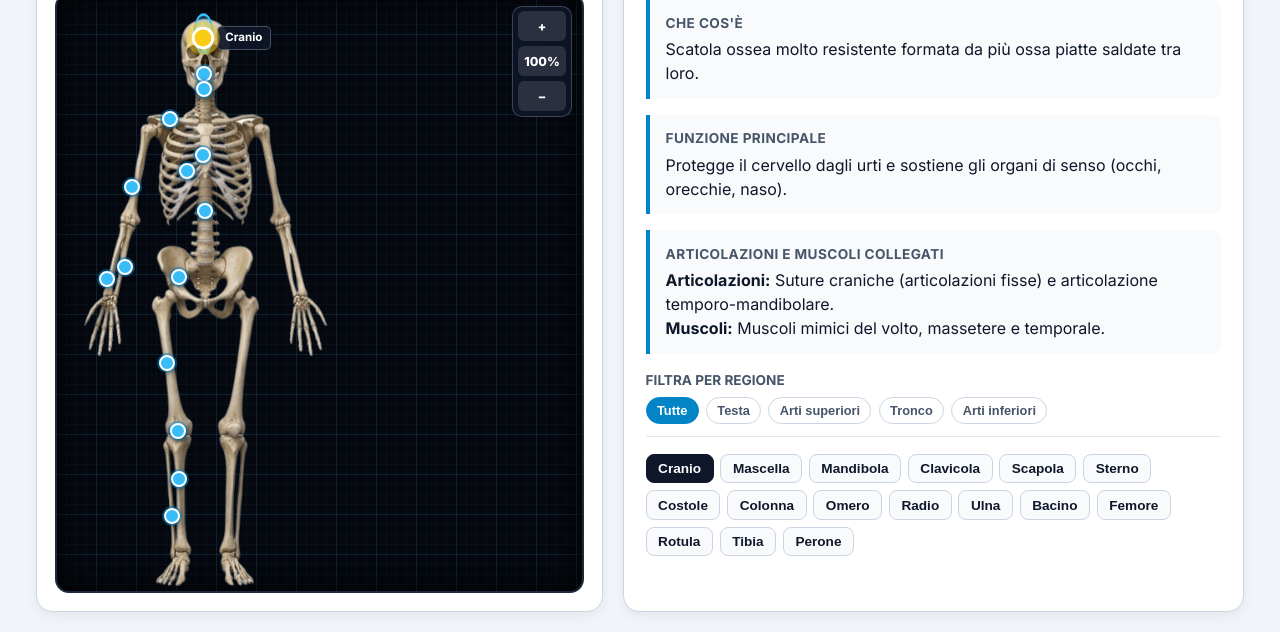
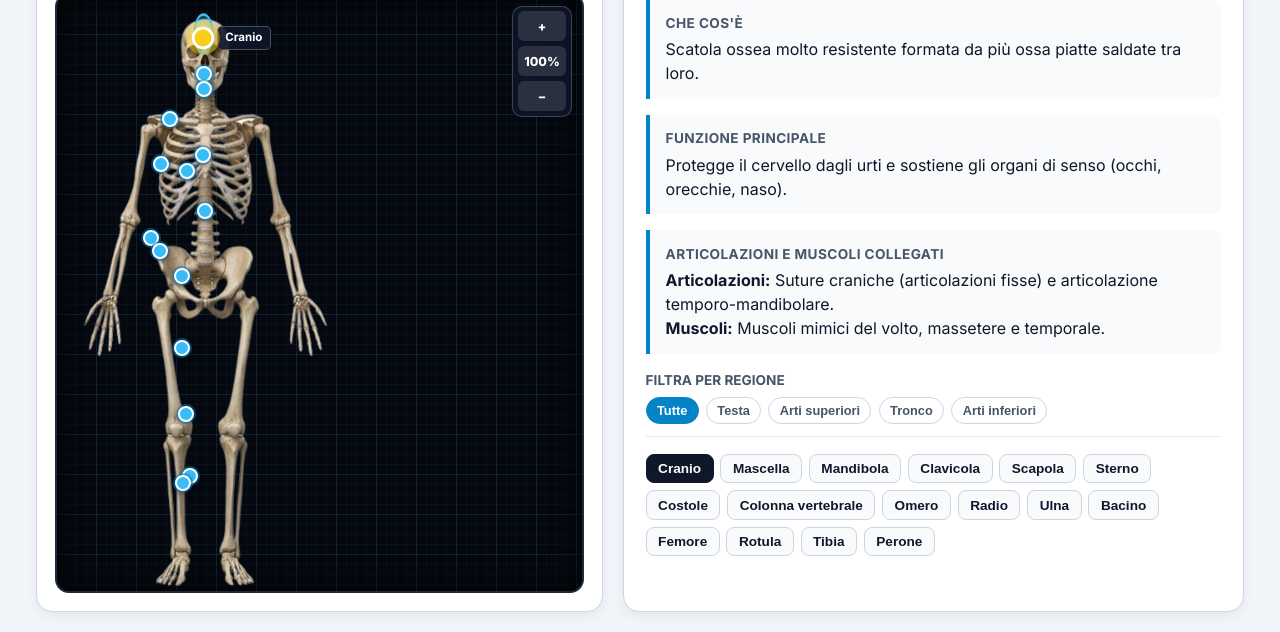
Before and after one commit to paolafrosio/apparatolocomotore, a plain HTML site: page index4.html in a window 1280 px wide. Shown: the part 342-974 px from the top of the page. Drawn offline with Linux system fonts and the light colour scheme.

Commit message:
Refine anatomical data in index4.html
Updated anatomical descriptions and functions for various bones and muscles. Changed names for clarity and improved accuracy in descriptions.

```diff
--- a/index4.html
+++ b/index4.html
@@ -1491,11 +1491,11 @@
                 }
             },
             {
-                id: "colonna", name: "Colonna", region: "Tronco",
+                id: "colonna", name: "Colonna vertebrale", region: "Tronco",
                 desc: "Asse portante del corpo formato da 33-34 ossa sovrapposte chiamate vertebre.",
                 func: "Sostiene tutto il busto, permette di piegarsi e proteggere il midollo spinale.",
                 joints: "Dischi intervertebrali (articolazioni semimobili).",
-                muscles: "Muscoli paravertebrali, trapezio e muscoli addominali.",
+                muscles: "Muscoli della schiena, trapezio e muscoli addominali.",
                 views: {
                     front: { x: 50.4, y: 35.5 },
                     right: { x: 56.7, y: 33.1 },
@@ -1505,232 +1505,232 @@
             },
             {
                 id: "omero", name: "Omero", region: "Arti superiori",
-                desc: "Osso lungo che forma lo scheletro del braccio, dalla spalla fino al gomito.",
-                func: "Permette di sollevare, ruotare e muovere il braccio in tutte le direzioni.",
-                joints: "Articolazione della spalla (in alto) e del gomito (in basso).",
+                desc: "Osso lungo e robusto che forma lo scheletro del braccio, tra la spalla e il gomito.",
+                func: "Permette i movimenti del braccio e offre attacco a muscoli potenti come bicipite e tricipite.",
+                joints: "Articolazione della spalla e del gomito.",
                 muscles: "Deltoide, bicipite brachiale e tricipite brachiale.",
                 views: {
-                    front: { x: 25.6, y: 31.5 },
-                    right: { x: 58.8, y: 26.7 },
-                    back:  { x: 70.3, y: 29.7 },
-                    left:  { x: 35.4, y: 28.9 }
+                    front: { x: 35.5, y: 27.6 },
+                    right: { x: 54.4, y: 25.9 },
+                    back:  { x: 64.9, y: 27.9 },
+                    left:  { x: 41.3, y: 29.8 }
                 }
             },
             {
                 id: "radio", name: "Radio", region: "Arti superiori",
                 desc: "Osso lungo dell'avambraccio situato sul lato esterno (lato del pollice).",
-                func: "Ruota attorno all'ulna permettendo di girare il palmo della mano.",
+                func: "Ruota attorno all'ulna permettendo di girare il palmo della mano verso l'alto o verso il basso.",
                 joints: "Articolazione del gomito e del polso.",
-                muscles: "Bicipite brachiale e muscoli flessori/estensori della mano.",
+                muscles: "Bicipite brachiale e muscoli pronatori/supinatori.",
                 views: {
-                    front: { x: 17.2, y: 47 },
-                    right: { x: 49.4, y: 48.4 },
-                    back:  { x: 81, y: 44.8 },
-                    left:  { x: 39.2, y: 40.7 }
+                    front: { x: 32.1, y: 40.1 },
+                    right: { x: 52.8, y: 38.6 },
+                    back:  { x: 68.5, y: 40.1 },
+                    left:  { x: 44.3, y: 42.3 }
                 }
             },
             {
                 id: "ulna", name: "Ulna", region: "Arti superiori",
                 desc: "Osso lungo dell'avambraccio situato sul lato interno (lato del mignolo).",
-                func: "Forma la punta del gomito e dà stabilità ai movimenti dell'avambraccio.",
-                joints: "Articolazione del gomito (troclea) e del polso.",
-                muscles: "Tricipite brachiale e muscoli dell'avambraccio.",
+                func: "Forma la punta del gomito e garantisce stabilità all'avambraccio.",
+                joints: "Articolazione del gomito e del polso.",
+                muscles: "Tricipite brachiale e muscoli flessori delle dita.",
                 views: {
-                    front: { x: 23.3, y: 44.9 },
-                    right: { x: 56.7, y: 45.9 },
-                    back:  { x: 74.6, y: 42 },
-                    left:  { x: 36.1, y: 43.5 }
+                    front: { x: 35.1, y: 42.3 },
+                    right: { x: 56.6, y: 39.2 },
+                    back:  { x: 65.4, y: 42.3 },
+                    left:  { x: 40.6, y: 42.5 }
                 }
             },
             {
                 id: "bacino", name: "Bacino", region: "Tronco",
-                desc: "Robusta struttura ossea a forma di anello situata alla base del tronco.",
+                desc: "Robusta struttura ossea ad anello (ileo, ischio e pube) posta alla base del tronco.",
                 func: "Sostiene il peso della parte superiore del corpo, protegge gli organi interni e collega le gambe.",
-                joints: "Articolazione sacro-iliaca e articolazione dell'anca (coxo-femorale).",
-                muscles: "Grande gluteo, ileopsoas e muscoli addominali.",
+                joints: "Articolazione sacro-iliaca e articolazione dell'anca.",
+                muscles: "Glutei, muscoli addominali e muscoli della coscia.",
                 views: {
-                    front: { x: 41.6, y: 46.7 },
-                    right: { x: 50.7, y: 43.9 },
-                    back:  { x: 58.7, y: 44.9 },
-                    left:  { x: 44.2, y: 46.2 }
+                    front: { x: 42.5, y: 46.5 },
+                    right: { x: 50.8, y: 46.8 },
+                    back:  { x: 57.5, y: 46.5 },
+                    left:  { x: 46.2, y: 45.7 }
                 }
             },
             {
                 id: "femore", name: "Femore", region: "Arti inferiori",
-                desc: "È l'osso più lungo, pesante e resistente di tutto il corpo umano; forma la coscia.",
-                func: "Sostiene tutto il peso del corpo quando camminiamo, corriamo o saltiamo.",
+                desc: "È l'osso più lungo, voluminoso e resistente di tutto lo scheletro umano.",
+                func: "Sostiene tutto il peso del corpo durante la camminata, la corsa e il salto.",
                 joints: "Articolazione dell'anca (in alto) e del ginocchio (in basso).",
-                muscles: "Quadricipite femorale, bicipite femorale e grande gluteo.",
+                muscles: "Quadricipite femorale, bicipite femorale e glutei.",
                 views: {
-                    front: { x: 37.7, y: 61 },
-                    right: { x: 52.5, y: 62.5 },
-                    back:  { x: 60.7, y: 61.9 },
-                    left:  { x: 42.4, y: 64.9 }
+                    front: { x: 42.5, y: 58.6 },
+                    right: { x: 51.6, y: 58.6 },
+                    back:  { x: 57.5, y: 58.6 },
+                    left:  { x: 43.3, y: 58.6 }
                 }
             },
             {
                 id: "rotula", name: "Rotula", region: "Arti inferiori",
-                desc: "Piccolo osso piatto e tondeggiante posto davanti all'articolazione del ginocchio.",
-                func: "Protegge il ginocchio e migliora la leva del muscolo quadricipite quando estendiamo la gamba.",
-                joints: "Articolazione femoro-rotulea (ginocchio).",
+                desc: "Piccolo osso piatto e tondeggiante posto nella parte anteriore del ginocchio.",
+                func: "Protegge l'articolazione del ginocchio e facilita l'azione del muscolo quadricipite.",
+                joints: "Articolazione del ginocchio.",
                 muscles: "Quadricipite femorale (tramite il tendine rotuleo).",
                 views: {
-                    front: { x: 41.2, y: 72.4 },
-                    right: { x: 49.7, y: 71.7 },
-                    back:  { x: 55.7, y: 69.2, hidden: true },
-                    left:  { x: 45.9, y: 72.8 }
+                    front: { x: 44.2, y: 69.7 },
+                    right: { x: 47.4, y: 70.1 },
+                    back:  { x: 55.8, y: 69.7, hidden: true },
+                    left:  { x: 48.8, y: 69.6 }
                 }
             },
             {
                 id: "tibia", name: "Tibia", region: "Arti inferiori",
                 desc: "Osso lungo e robusto della gamba situato nella parte anteriore e interna (lo stinco).",
-                func: "Sostiene quasi tutto il peso della gamba dal ginocchio fino alla caviglia.",
-                joints: "Articolazione del ginocchio (in alto) e della caviglia (in basso).",
-                muscles: "Tibiale anteriore, quadricipite femorale e gastrocnemio (polpaccio).",
+                func: "Sostiene la maggior parte del peso tra il ginocchio e la caviglia.",
+                joints: "Articolazione del ginocchio e della caviglia.",
+                muscles: "Tibiale anteriore e gastrocnemio (polpaccio).",
                 views: {
-                    front: { x: 41.6, y: 80.5 },
-                    right: { x: 51.6, y: 81.3 },
-                    back:  { x: 56.8, y: 79.5 },
-                    left:  { x: 42.9, y: 80.3 }
+                    front: { x: 45.4, y: 80.1 },
+                    right: { x: 51.7, y: 80.1 },
+                    back:  { x: 54.6, y: 80.1 },
+                    left:  { x: 45, y: 80.1 }
                 }
             },
             {
                 id: "perone", name: "Perone", region: "Arti inferiori",
                 desc: "Osso lungo e sottile situato sul lato esterno della gamba, parallelo alla tibia.",
-                func: "Dà stabilità alla caviglia e offre attacco ai muscoli della gamba.",
+                func: "Stabilizza la caviglia e offre attacco a diversi muscoli della gamba.",
                 joints: "Articolazione tibio-peroneale e caviglia.",
                 muscles: "Muscoli peronieri e soleo.",
                 views: {
-                    front: { x: 39.1, y: 86.7 },
-                    right: { x: 58.5, y: 85.3 },
-                    back:  { x: 61, y: 85.1 },
-                    left:  { x: 36.1, y: 82.9 }
+                    front: { x: 43, y: 81.2 },
+                    right: { x: 54.5, y: 81.2 },
+                    back:  { x: 57, y: 81.2 },
+                    left:  { x: 42.6, y: 81.2 }
                 }
             }
         ];
 
-        /* ================= DATABASE MUSCOLI (12 GRUPPI MUSCOLARI) ================= */
+        /* ================= DATABASE MUSCOLI (12 MUSCOLI PRINCIPALI) ================= */
         const MUSCLES = [
             {
                 id: "trapezio", name: "Trapezio", region: "Tronco",
-                desc: "Grande muscolo piatto a forma di triangolo situato nella parte alta della schiena e del collo.",
-                func: "Solleva e avvicina le scapole, estende la testa e sostiene le spalle.",
-                joints: "Articolazione scapolo-toracica e colonna cervicale.",
+                desc: "Ampio muscolo piatto di forma triangolare nella parte alta della schiena e del collo.",
+                func: "Solleva e avvicina le scapole, sostiene le spalle e aiuta a muovere il collo.",
+                joints: "Articolazioni della spalla e del tratto cervicale.",
                 bones: "Cranio, Clavicola, Scapola e Colonna vertebrale.",
                 views: {
-                    front: { x: 50, y: 17.5, hidden: true },
-                    right: { x: 61.7, y: 15.9 },
-                    back:  { x: 49.6, y: 23.1 },
-                    left:  { x: 28.9, y: 20.2 }
+                    front: { x: 42.5, y: 17.5 },
+                    right: { x: 55.3, y: 17.6 },
+                    back:  { x: 46, y: 20.4 },
+                    left:  { x: 42.4, y: 16.5 }
                 }
             },
             {
                 id: "deltoide", name: "Deltoide", region: "Arti superiori",
-                desc: "Muscolo triangolare che avvolge e forma la rotondità della spalla.",
+                desc: "Muscolo triangolare spesso che avvolge la spalla dandole la sua forma rotonda.",
                 func: "Solleva il braccio lateralmente, in avanti e indietro.",
-                joints: "Articolazione della spalla (scapolo-omerale).",
+                joints: "Articolazione scapolo-omerale (spalla).",
                 bones: "Clavicola, Scapola e Omero.",
                 views: {
-                    front: { x: 26.3, y: 19.2 },
-                    right: { x: 60.8, y: 19.7 },
-                    back:  { x: 27.1, y: 18.3 },
-                    left:  { x: 40, y: 18.4 }
+                    front: { x: 35.6, y: 22.8 },
+                    right: { x: 53.7, y: 23.1 },
+                    back:  { x: 64.5, y: 22.8 },
+                    left:  { x: 44.3, y: 22.5 }
                 }
             },
             {
                 id: "grande_pettorale", name: "Grande pettorale", region: "Tronco",
-                desc: "Ampio muscolo a ventaglio che copre la parte anteriore del torace.",
-                func: "Avvicina il braccio al corpo e lo ruota verso l'interno (es. spingere o abbracciare).",
+                desc: "Ampio muscolo a ventaglio situato nella parte anteriore del torace.",
+                func: "Avvicina il braccio al corpo, lo porta in avanti e lo ruota verso l'interno.",
                 joints: "Articolazione della spalla.",
                 bones: "Clavicola, Sterno, Costole e Omero.",
                 views: {
-                    front: { x: 60.4, y: 22.6 },
-                    right: { x: 42.4, y: 23.5 },
-                    back:  { x: 56.2, y: 23, hidden: true },
-                    left:  { x: 55.5, y: 23 }
+                    front: { x: 44, y: 25.1 },
+                    right: { x: 44.3, y: 26.8 },
+                    back:  { x: 56.5, y: 25.0, hidden: true },
+                    left:  { x: 54.4, y: 26.8 }
                 }
             },
             {
                 id: "bicipite", name: "Bicipite", region: "Arti superiori",
-                desc: "Muscolo anteriore del braccio dotato di due capi superiori.",
+                desc: "Muscolo fusiforme a due capi situato nella parte anteriore del braccio.",
                 func: "Flette l'avambraccio sul braccio (piega il gomito) e ruota il palmo verso l'alto.",
                 joints: "Articolazione del gomito e della spalla.",
                 bones: "Scapola, Omero e Radio.",
                 views: {
-                    front: { x: 20.8, y: 28.8 },
-                    right: { x: 56.2, y: 29.7 },
-                    back:  { x: 66.5, y: 28.5, hidden: true },
-                    left:  { x: 43.5, y: 27.1 }
+                    front: { x: 34.4, y: 31.3 },
+                    right: { x: 50.2, y: 30.2 },
+                    back:  { x: 65.5, y: 31.5, hidden: true },
+                    left:  { x: 47.7, y: 31.3 }
                 }
             },
             {
                 id: "tricipite", name: "Tricipite", region: "Arti superiori",
-                desc: "Grande muscolo posteriore del braccio (antagonista del bicipite).",
-                func: "Estende l'avambraccio distendendo completamente il gomito.",
-                joints: "Articolazione del gomito.",
+                desc: "Muscolo a tre capi situato nella parte posteriore del braccio (antagonista del bicipite).",
+                func: "Estende l'avambraccio raddrizzando il gomito.",
+                joints: "Articolazione del gomito e della spalla.",
                 bones: "Scapola, Omero e Ulna.",
                 views: {
-                    front: { x: 29.7, y: 31.1 },
-                    right: { x: 66, y: 28.1 },
-                    back:  { x: 73.5, y: 31.6 },
-                    left:  { x: 31.6, y: 29 }
+                    front: { x: 34.5, y: 31.5, hidden: true },
+                    right: { x: 56.7, y: 30.8 },
+                    back:  { x: 66.5, y: 31.4 },
+                    left:  { x: 40.9, y: 31 }
+                }
+            },
+            {
+                id: "retto_addominale", name: "Retto addominale", region: "Tronco",
+                desc: "Muscolo lungo e piatto situato nella parte anteriore dell'addome.",
+                func: "Flette il busto in avanti, sostiene gli organi interni e aiuta l'espirazione.",
+                joints: "Articolazioni della colonna vertebrale.",
+                bones: "Sterno, Costole e Bacino.",
+                views: {
+                    front: { x: 47.4, y: 38.6 },
+                    right: { x: 44.3, y: 38.8 },
+                    back:  { x: 52.8, y: 38.0, hidden: true },
+                    left:  { x: 53.7, y: 38 }
                 }
             },
             {
                 id: "dorsale", name: "Dorsale", region: "Tronco",
-                desc: "Il muscolo più largo della schiena (gran dorsale), che copre la parte medio-bassa del dorso.",
-                func: "Abbassa, estende e avvicina il braccio al tronco (es. tirare o arrampicarsi).",
+                desc: "Il muscolo più largo del corpo umano (gran dorsale), copre la parte medio-bassa della schiena.",
+                func: "Abbassa, estende e avvicina il braccio al tronco (es. arrampicarsi o tirare).",
                 joints: "Articolazione della spalla.",
                 bones: "Colonna vertebrale, Bacino, Costole e Omero.",
                 views: {
-                    front: { x: 42, y: 31, hidden: true },
-                    right: { x: 52.3, y: 36 },
-                    back:  { x: 36.5, y: 33.3 },
-                    left:  { x: 44.7, y: 34.8 }
-                }
-            },
-            {
-                id: "retto_addominale", name: "Retto addominale", region: "Tronco",
-                desc: "Lungo muscolo piatto situato nella parte anteriore dell'addome.",
-                func: "Flette il busto in avanti, protegge gli organi addominali e aiuta l'espirazione.",
-                joints: "Articolazioni della colonna vertebrale.",
-                bones: "Sterno, Costole e Bacino.",
-                views: {
-                    front: { x: 47.8, y: 35.5 },
-                    right: { x: 38.5, y: 35.3 },
-                    back:  { x: 52.2, y: 35.5, hidden: true },
-                    left:  { x: 57.8, y: 36.9 }
+                    front: { x: 42.5, y: 33.5, hidden: true },
+                    right: { x: 53.5, y: 35.1 },
+                    back:  { x: 44, y: 32.3 },
+                    left:  { x: 45, y: 34 }
                 }
             },
             {
                 id: "glutei", name: "Glutei", region: "Arti inferiori",
-                desc: "Insieme di potenti muscoli (grande, medio e piccolo gluteo) nella regione posteriore del bacino.",
-                func: "Estendono la coscia indietro, mantengono la posizione eretta e permettono di salire le scale.",
-                joints: "Articolazione dell'anca (coxo-femorale).",
+                desc: "Gruppo di muscoli robusti (grande, medio e piccolo gluteo) nella regione posteriore del bacino.",
+                func: "Estendono la coscia indietro, mantengono la postura eretta e permettono di salire le scale.",
+                joints: "Articolazione dell'anca.",
                 bones: "Bacino e Femore.",
                 views: {
-                    front: { x: 42.5, y: 46.5, hidden: true },
-                    right: { x: 61.3, y: 48.8 },
-                    back:  { x: 56.5, y: 49.3 },
-                    left:  { x: 35, y: 49.8 }
+                    front: { x: 41.5, y: 49.0, hidden: true },
+                    right: { x: 56.1, y: 49 },
+                    back:  { x: 44.1, y: 49 },
+                    left:  { x: 41.2, y: 49 }
                 }
             },
             {
                 id: "quadricipite", name: "Quadricipite", region: "Arti inferiori",
-                desc: "Potente gruppo di 4 muscoli situato nella parte anteriore della coscia.",
-                func: "Estende il ginocchio raddrizzando la gamba e permette di camminare, correre e saltare.",
+                desc: "Potente gruppo di quattro muscoli situato nella parte anteriore della coscia.",
+                func: "Estende il ginocchio raddrizzando la gamba e flette la coscia sull'anca.",
                 joints: "Articolazione del ginocchio e dell'anca.",
                 bones: "Bacino, Femore, Rotula e Tibia.",
                 views: {
-                    front: { x: 40, y: 58.4 },
-                    right: { x: 41.3, y: 60 },
-                    back:  { x: 57.5, y: 58.5, hidden: true },
-                    left:  { x: 56.6, y: 58.8 }
+                    front: { x: 42.5, y: 58.6 },
+                    right: { x: 48.2, y: 58.5 },
+                    back:  { x: 57.5, y: 58.6, hidden: true },
+                    left:  { x: 51.3, y: 58.6 }
                 }
             },
             {
                 id: "ischiotibiale", name: "Ischiotibiale", region: "Arti inferiori",
-                desc: "Gruppo di muscoli posteriori della coscia (antagonisti del quadricipite).",
+                desc: "Gruppo di muscoli posteriori della coscia (bicipite femorale, semitendinoso, semimembranoso).",
                 func: "Flette il ginocchio piegando la gamba indietro ed estende l'anca.",
                 joints: "Articolazione del ginocchio e dell'anca.",
                 bones: "Bacino, Femore, Tibia e Perone.",
@@ -1755,7 +1755,7 @@
                 }
             },
             {
-                id: "gemello", name: "Gemello", region: "Arti inferiori",
+                id: "gemello", name: "Gastrocnemio", region: "Arti inferiori",
                 desc: "Muscolo superficiale del polpaccio (gastrocnemio) collegato al tendine d'Achille.",
                 func: "Estende il piede verso il basso permettendo di sollevarsi sulle punte e spingersi nel passo.",
                 joints: "Articolazione della caviglia e del ginocchio.",
```
